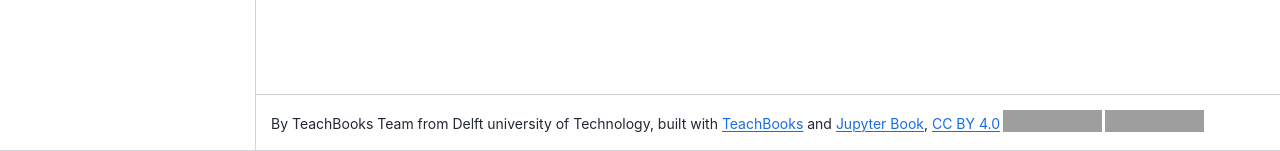
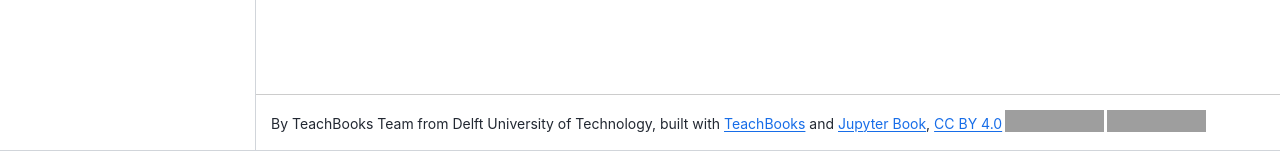
Before and after one commit to TeachBooks/template, a Jupyter Book: the page built from book/intro.md, in a window 1280 px wide. Shown: the part 749-900 px from the top of the page. Built offline with Jupyter Book 1.0.4 settings and Sphinx 7.4.7 and the Sphinx Book theme 1.1.4, drawn with Linux system fonts in a browser that asks for light colours; comment, search, counter and statistics services are not loaded; grey boxes are pictures that could not be loaded.

Commit message:
Update _config.yml

```diff
--- a/book/_config.yml
+++ b/book/_config.yml
@@ -1,5 +1,5 @@
 title: Template
-author: TeachBooks Team from Delft university of Technology, built with <a href="https://teachbooks.tudelft.nl/">TeachBooks</a> and <a href="https://jupyterbook.org/">Jupyter Book</a>, <a href="https://creativecommons.org/licenses/by/4.0/" target="_blank" rel="license noopener noreferrer"">CC BY 4.0<img style="height:22px!important;margin-left:3px;vertical-align:text-bottom;" src="https://mirrors.creativecommons.org/presskit/icons/cc.svg" alt=""><img style="height:22px!important;margin-left:3px;vertical-align:text-bottom;" src="https://mirrors.creativecommons.org/presskit/icons/by.svg" alt=""> #Add your own name here
+author: TeachBooks Team from Delft University of Technology, built with <a href="https://teachbooks.tudelft.nl/">TeachBooks</a> and <a href="https://jupyterbook.org/">Jupyter Book</a>, <a href="https://creativecommons.org/licenses/by/4.0/" target="_blank" rel="license noopener noreferrer"">CC BY 4.0<img style="height:22px!important;margin-left:3px;vertical-align:text-bottom;" src="https://mirrors.creativecommons.org/presskit/icons/cc.svg" alt=""><img style="height:22px!important;margin-left:3px;vertical-align:text-bottom;" src="https://mirrors.creativecommons.org/presskit/icons/by.svg" alt=""> #Add your own name here
 logo: figures/TUDelft_logo_rgb.png #add your own logo here
 
 execute:
```
